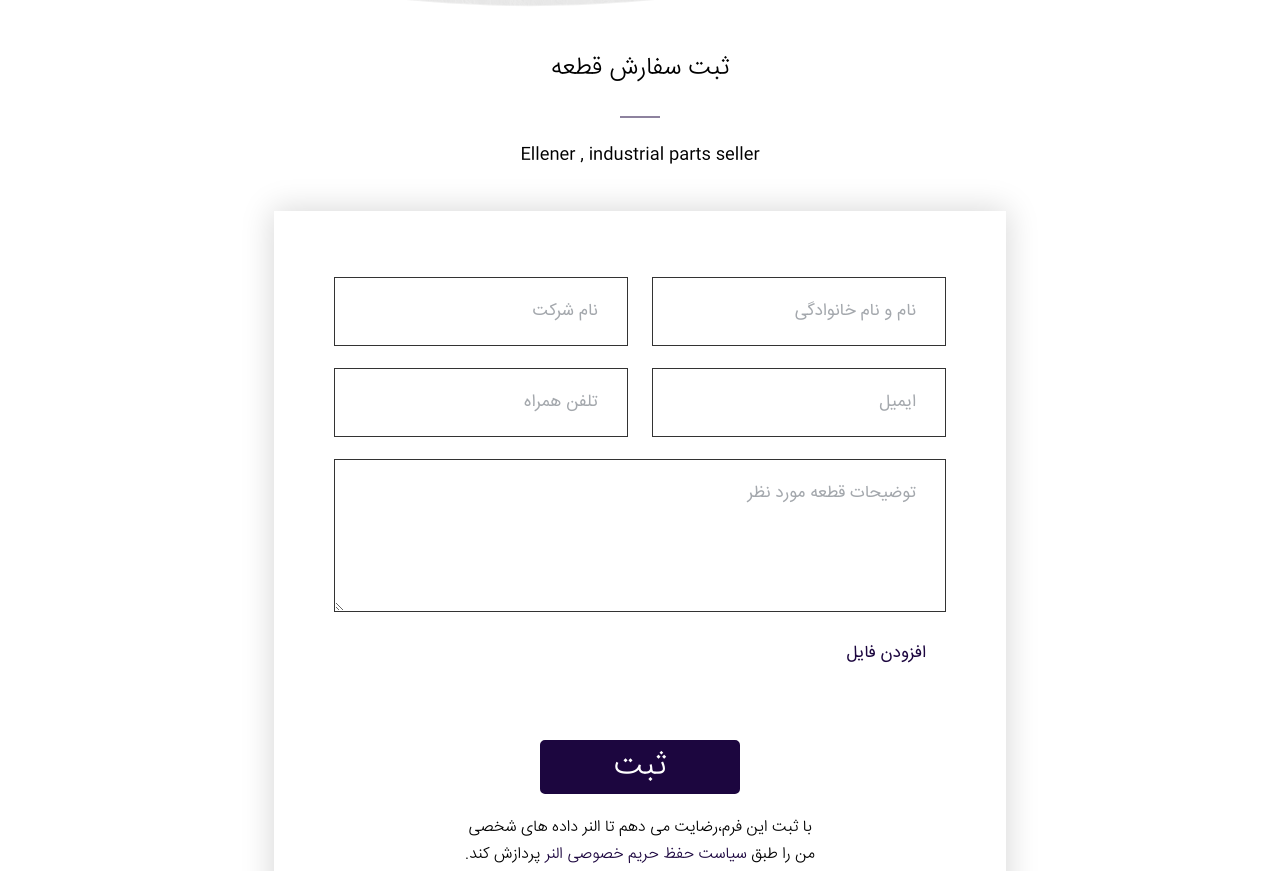
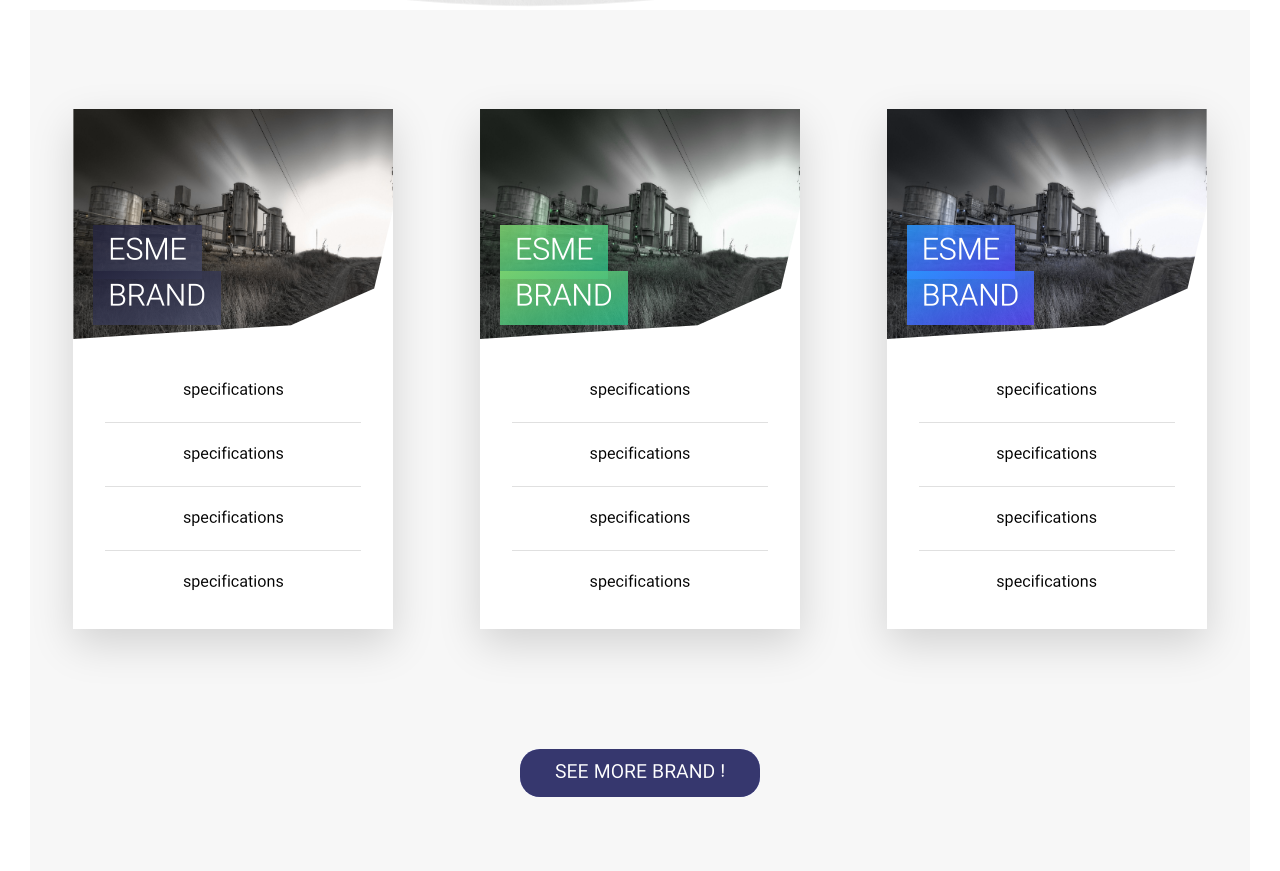
Before and after one commit to amanda-taheri/ellener, a website: page pages/index.html in a window 1280 px wide. Shown: the part 740-1611 px from the top of the page. Drawn offline with Linux system fonts and the light colour scheme; a web font is replaced by a local one.

Commit message:
add cards

```diff
--- a/pages/index.html
+++ b/pages/index.html
@@ -1,44 +1,65 @@
 <!DOCTYPE html>
 <html lang="fa_IR" dir="rtl">
   <head>
-	<link rel="stylesheet" href="../style.css">
-	<meta charset="UTF-8">
-	<meta http-equiv="X-UA-Compatible" content="IE=edge">
-	<meta name="viewport" content="width=device-width, initial-scale=1.0">
-	<meta name="title" content="Ellener|idustrial parts seller">
-	<meta name="language" content="FA">
+    <link rel="stylesheet" href="../style.css" />
+    <meta charset="UTF-8" />
+    <meta http-equiv="X-UA-Compatible" content="IE=edge" />
+    <meta name="viewport" content="width=device-width, initial-scale=1.0" />
+    <meta name="title" content="Ellener|idustrial parts seller" />
+    <meta name="language" content="FA" />
     <title>Ellener</title>
   </head>
   <body>
     <!------------------------- header ------------------------->
     <header class="header">
-
       <div class="header__logo--box">
-			<img src="../img/logo.png" alt="hello" class="header__logo" >
+        <img src="../img/logo.png" alt="hello" class="header__logo" />
       </div>
       <div class="header__title--box flex">
         <div class="btn--box">
-				<a href="#" class="btn btn1  btn-animation">ثبت سفارش</a>
+          <a href="#contact" class="btn btn1 btn-animation">ثبت سفارش</a>
           <a href="#" class="btn btn2 btn-animation">پیگیری سفارش</a>
-				<a href="#" class="btn btn3  btn-animation"> ارتباط با ما</a>
+          <a href="#" class="btn btn3 btn-animation"> ارتباط با ما</a>
         </div>
-			<div class="header__title ">
-				<h1 class="title" >Ellener</h1>
+        <div class="header__title">
+          <h1 class="title">Ellener</h1>
           <p class="desc">industrial parts seller</p>
         </div>
       </div>
 
-
       <!--Waves Container-->
       <div>
-			<svg class="waves"  viewBox="0 24 150 28" preserveAspectRatio="none" shape-rendering="auto">
+        <svg
+          class="waves"
+          viewBox="0 24 150 28"
+          preserveAspectRatio="none"
+          shape-rendering="auto"
+        >
           <defs>
-					<path id="gentle-wave" d="M-160 44c30 0 58-18 88-18s 58 18 88 18 58-18 88-18 58 18 88 18 v44h-352z" />
+            <path
+              id="gentle-wave"
+              d="M-160 44c30 0 58-18 88-18s 58 18 88 18 58-18 88-18 58 18 88 18 v44h-352z"
+            />
           </defs>
           <g class="parallax">
-					<use xlink:href="#gentle-wave" x="48" y="0" fill="rgba(255,255,255,0.7)" />
-					<use xlink:href="#gentle-wave" x="48" y="3" fill="rgba(255,255,255,0.5)" />
-					<use xlink:href="#gentle-wave" x="48" y="5" fill="rgba(255,255,255,0.3)" />
+            <use
+              xlink:href="#gentle-wave"
+              x="48"
+              y="0"
+              fill="rgba(255,255,255,0.7)"
+            />
+            <use
+              xlink:href="#gentle-wave"
+              x="48"
+              y="3"
+              fill="rgba(255,255,255,0.5)"
+            />
+            <use
+              xlink:href="#gentle-wave"
+              x="48"
+              y="5"
+              fill="rgba(255,255,255,0.3)"
+            />
             <use xlink:href="#gentle-wave" x="48" y="7" fill="#fff" />
           </g>
         </svg>
@@ -46,86 +67,127 @@
       <!--Waves end-->
     </header>
     <!------------------------- /header ------------------------->
-
-	<section class="contact">
-		<div class="contact__title">
-		    <h2 class="contact__title--h">ثبت سفارش قطعه</h2>
-		</div>
-		<div class="contact__title">
-		    <p class="contact__title--p">Ellener , industrial parts seller</p>
-		</div>
-		<div class="contact__form--container">
-		    <form action="#" class="contact__form">
-			<div class="field--double">
-			    <div class="field">
-				<input type="text" name="fullName" class="form__input input-check" id="fUllName" placeholder=" ">
-				<span class="form__tooltip">نام و نام خانوادگی را وارد کنید</span>
-				<label class="form__label" for="fullName">نام و نام خانوادگی</label>
-			    </div>
-			    <div class="field">
-				<input type="text" name="companyName" class="form__input input-check" id="companyName" placeholder=" ">
-				<span class="form__tooltip">نام شرکت را وارد کنید</span>
-				<label class="form__label" for="companyName">نام شرکت</label>
-
+    <!--------------------- section-card ----------------------->
+    <section class="section__shop" id="shop">
+      <div class="row">
+        <div class="col-1-of-3">
+          <div class="card">
+            <div class="card__side card__side--front">
+              <div class="card__picture card__picture-1">&nbsp;</div>
+              <h4 class="card__heading">
+                <span class="__heading--span card__heading--span-1">
+                  esme brand
+                </span>
+              </h4>
+              <div class="card__detail">
+                <ul>
+                  <li>specifications</li>
+                  <li>specifications</li>
+                  <li>specifications</li>
+                  <li>specifications</li>
+                </ul>
               </div>
             </div>
-			<div class="field--double">
-			    <div class="field">
-				<input type="email" name="email" class="form__input input-check" id="email" placeholder=" " pattern='\b[A-Za-z0-9._%+-]+@[A-Za-z0-9.-]+\.[A-Z|a-z]{2,}\b'>
-				<span class="form__tooltip">ایمیل را وارد کنید</span>
-				<label class="form__label" for="email">ایمیل</label>
+            <!--front-->
+            <div class="card__side card__side--back card__side--back-1">
+              <div class="card__cta">
+                <div class="card__price-box">
+                  <p class="card__p-1">nike</p>
+                  <p class="card__p-2">$111</p>
                 </div>
-
-			    <div class="field">
-				<input type="tel" name="phone" class="form__input input-check" id="phone" maxlength="11" placeholder=" " pattern='09(1[0-9]|3[1-9]|2[1-9]|9[0-9])-?[0-9]{3}-?[0-9]{4}'>
-				<span class="form__tooltip">تلفن همراه را وارد کنید</span>
-				<label class="form__label" for="phone">تلفن همراه</label>
+                <a href="#pupop" class="btn btn-white" id="btn-card"
+                  >see picture!</a
+                >
               </div>
             </div>
-
-
-			<div class="field">
-			    <textarea name="pDescription" class="form__input input-check" id="pDescription" rows="4" placeholder=" "></textarea>
-			    <span class="form__tooltip">توضیحات خود را در خصوص قطعه ی مورد نظر وارد کنید</span>
-			    <label class="form__label" for="pDescription">توضیحات قطعه مورد نظر</label>
-
-			</div>
-			<div class="form__attach">
-			    <button class="attach__tigger">
-						<svg class="attach__tigger--icon">
-							<use xlink:href="./img/symbol-defs.svg#icon-attachment"></use>
-						</svg>
-						<div class="attach__tigger--text">افزودن فایل</div>
-					</button>
-
-			    <input type="file" multiple class="attach__file file" />
-			</div>
-			<div class="attach__description"> تا پنج فایل قابل می توانید بارگزاری کنید.حجم هر فایل باید کمتر از ۵ مگابایت باشد. </div>
-			<div class="form__submit">
-			    <button type="submit" class="form--submit">ثبت</button>
-
-			    <div class="form__cookies">
-				<p class="form__cookie--text"> با ثبت این فرم،رضایت می دهم تا النر داده های شخصی من را طبق <span class="contact__span"> سیاست حفظ حریم خصوصی النر</span> پردازش کند.</p>
           </div>
         </div>
-
-		    </form>
+        <!--col-->
+        <div class="col-1-of-3">
+          <div class="card">
+            <div class="card__side card__side--front">
+              <div class="card__picture card__picture-2">&nbsp;</div>
+              <h4 class="card__heading">
+                <span class="__heading--span card__heading--span-2">
+                  esme brand
+                </span>
+              </h4>
+              <div class="card__detail">
+                <ul>
+                  <li>specifications</li>
+                  <li>specifications</li>
+                  <li>specifications</li>
+                  <li>specifications</li>
+                </ul>
+              </div>
+            </div>
+            <!--front-->
+            <div class="card__side card__side--back card__side--back-2">
+              <div class="card__cta">
+                <div class="card__price-box">
+                  <p class="card__p-1">addidas</p>
+                  <p class="card__p-2">$222</p>
+                </div>
+                <a href="#pupop" class="btn btn-white" id="btn-card"
+                  >see picture!</a
+                >
+              </div>
+            </div>
+          </div>
+        </div>
+        <!--col-->
+        <div class="col-1-of-3">
+          <div class="card">
+            <div class="card__side card__side--front">
+              <div class="card__picture card__picture-3">&nbsp;</div>
+              <h4 class="card__heading">
+                <span class="__heading--span card__heading--span-3">
+                  esme brand
+                </span>
+              </h4>
+              <div class="card__detail">
+                <ul>
+                  <li>specifications</li>
+                  <li>specifications</li>
+                  <li>specifications</li>
+                  <li>specifications</li>
+                </ul>
+              </div>
+            </div>
+            <!--front-->
+            <div class="card__side card__side--back card__side--back-3">
+              <div class="card__cta">
+                <div class="card__price-box">
+                  <p class="card__p-1">puma</p>
+                  <p class="card__p-2">$333</p>
+                </div>
+                <a href="#pupop" class="btn btn-white" id="btn-card"
+                  >see picture!</a
+                >
+              </div>
+            </div>
+          </div>
+        </div>
+      </div>
+      <!--row-->
+      <div class="u-center">
+        <a href="#" class="btn u-center btn-c1"> ! see more brand </a>
       </div>
     </section>
+    <!--------------------- section-card ----------------------->
 
     <!------------------------- footer ------------------------->
     <footer class="footer">
-
       <div class="subscribe">
         <label for="" class="btn-1">عضویت در خبرنامه</label>
         <div class="field-footer">
-				<input type="email" placeholder="آدرس ایمیل" >
+          <input type="email" placeholder="آدرس ایمیل" />
           <label class="btn-2">عضویت در خبرنامه</label>
         </div>
       </div>
 
       <div class="footer__column">
-			<h1 class="footer__title"> راه های ارتباطی</h1>
+        <h1 class="footer__title">راه های ارتباطی</h1>
         <ul class="footer__list">
           <li>متن آزمایشی</li>
           <li>متن آزمایشی</li>
@@ -143,7 +205,7 @@
       <div class="footer__column footer__column--1">
         <div class="footer__logo--box">
           <div class="footer__logo--text">ELLENER</div>
-				<img src="../img/logo.png" alt="hello" class="footer__logo" >
+          <img src="../img/logo.png" alt="hello" class="footer__logo" />
         </div>
         <!-- <ul class="social__icon">
 				<li class="social__icon--tem"><a class="social__icon--link" href="#">
@@ -158,13 +220,18 @@
 				<li class="social__icon--item"><a class="social__icon--link" href="#">
 				    <ion-icon name="logo-instagram"></ion-icon>
 				</a></li>
-			</ul> -->
-
-			<div class="ellener"> متن آزمایشی متن آزمایشی متن آزمایشی متن آزمایشی متن آزمایشی متن آزمایشی v متن آزمایشی متن آزمایشی</div>
+			</ul>
+			 -->
+        <div class="ellener">
+          متن آزمایشی متن آزمایشی متن آزمایشی متن آزمایشی متن آزمایشی متن
+          آزمایشی v متن آزمایشی متن آزمایشی
+        </div>
       </div>
     </footer>
     <div class="footer__bottom">
-		<div class="copyright">copyright &copy; 2021 Ellener - All Right Reserved</div>
+      <div class="copyright">
+        copyright &copy; 2021 Ellener - All Right Reserved
+      </div>
     </div>
     <!------------------------- /footer ------------------------->
 
--- a/sass/_base.scss
+++ b/sass/_base.scss
@@ -1,18 +1,21 @@
-*, *::after , *::before{
+*,
+*::after,
+*::before {
   padding: 0;
   margin: 0;
   box-sizing: inherit;
 }
 
-html{
+html {
   font-size: 62.5%;
+  scroll-behavior: smooth;
 }
 
-body{
+body {
   font-family: "IRANSans";
   box-sizing: border-box;
   direction: rtl;
-	padding: 3rem 3rem 0.5rem 3rem ;
+  padding: 3rem 3rem 0.5rem 3rem;
 }
 
 /* Animation */
@@ -47,16 +50,15 @@ body{
 
 @keyframes move-forever {
   0% {
-	 transform: translate3d(-90px,0,0);
+    transform: translate3d(-90px, 0, 0);
   }
   100% {
-	  transform: translate3d(85px,0,0);
+    transform: translate3d(85px, 0, 0);
   }
 }
 
-
 .parallax > use {
-	animation: move-forever 25s cubic-bezier(.55,.5,.45,.5)    infinite;
+  animation: move-forever 25s cubic-bezier(0.55, 0.5, 0.45, 0.5) infinite;
 }
 .parallax > use:nth-child(1) {
   animation-delay: -2s;
--- a/sass/_components.scss
+++ b/sass/_components.scss
@@ -1,4 +1,4 @@
-.btn{
+.btn {
   // width: 20rem;
   position: relative;
   background-color: #fff;
@@ -9,13 +9,13 @@
     cursor: pointer;
     border: none;
     display: inline-block;
-		padding: .9rem 3.5rem ;
+    padding: 0.9rem 3.5rem;
     font-size: 1.8rem;
     border-radius: 2rem;
     text-transform: uppercase;
     text-decoration: none;
     z-index: 2;
-		transition: all .2s;
+    transition: all 0.2s;
   }
   &:hover {
     box-shadow: 0 5px 20px rgba(#000, 1);
@@ -40,20 +40,28 @@
     opacity: 0;
   }
 }
-.btn--box{
+.btn--box {
   display: flex;
   flex-direction: column;
   position: relative;
   top: 1rem;
   right: 10rem;
 
-	.btn1{
+  .btn1 {
     animation: btn 2s ease-in-out;
   }
-	.btn2{
-		animation: btn 2s .2s ease-in-out;
+  .btn2 {
+    animation: btn 2s 0.2s ease-in-out;
   }
-	.btn3{
-		animation: btn 2s .4s ease-in-out;
+  .btn3 {
+    animation: btn 2s 0.4s ease-in-out;
   }
 }
+.btn-c1 {
+	color: #fff;
+	background-color: rgba(11, 15, 235, 0.541);
+  &::after {
+    background-color: rgba(0, 0, 0, 0.541);
+
+  }
+}
--- a/sass/_layout.scss
+++ b/sass/_layout.scss
@@ -13,7 +13,8 @@
   border-radius: 1rem;
   border-end-end-radius: 0;
   background-position-x: center;
-  background-position-y: 40%;;
+  background-position-y: 40%;
+  background-attachment: fixed;
   &__logo {
     &--box {
       display: flex;
@@ -21,7 +22,7 @@
       width: 12rem;
       height: 12rem;
       left: 1%;
-      right: 1%;
+      left: 1%;
       color: #fff;
     }
   }
--- /dev/null
+++ b/sass/_section-card.scss
@@ -0,0 +1,210 @@
+$color-blue-light: rgb(22, 8, 155);
+$color-blue-dark: rgb(21, 0, 36);
+$color-white: #fff;
+$color-black: #000;
+$margin-horizntal: 8rem;
+$color-grey-1: #f7f7f7;
+$color-grey-dark: #111;
+$color-grey: #e0e0e0;
+$color-card-1: #ffb900;
+$color-card-2: #ff7730;
+$color-card-3: #7ed56f;
+$color-card-4: #28b485;
+$color-card-5: #2998ff;
+$color-card-6: #5643fa;
+$color-grey-2: #999;
+$color-grey-3: #333;
+$color-red: rgb(231, 0, 0);
+$color-blue-light-1: rgb(59, 42, 211);
+
+.section__shop {
+  background-color: $color-grey-1;
+  padding: 25rem 0;
+  margin-top: -15rem;
+  width: 100%;
+  display: grid;
+}
+.row {
+  display: flex;
+  justify-content: space-around;
+}
+
+.col-1-of-3 {
+  width: 32rem;
+}
+.u-center {
+  text-align: center;
+  margin-top: 8rem;
+}
+
+.card {
+  perspective: 120rem;
+  height: 48rem;
+  position: relative;
+  &__side {
+    width: 100%;
+    height: 52rem;
+    box-shadow: 0 1.5rem 4rem rgba(0, 0, 0, 0.15);
+    position: absolute;
+    top: 0;
+    left: 0;
+    backface-visibility: hidden;
+    -webkit-backface-visibility: hidden;
+    overflow: hidden;
+    transition: all 1.5s;
+    &--front {
+      background-color: $color-white;
+    }
+    &--back {
+      transform: rotateY(180deg);
+      &-1 {
+        background-image: linear-gradient(
+          to right bottom,
+          #22223b,
+          #34a4e6
+        );
+      }
+      &-2 {
+        background-image: linear-gradient(
+          to right bottom,
+          #212529,
+          #343a40
+        );
+      }
+      &-3 {
+        background-image: linear-gradient(
+          to right bottom,
+          #184e77,
+          #1e6091
+        );
+      }
+    }
+  }
+
+  &:hover &__side--front {
+    transform: rotateY(-180deg);
+  }
+  &:hover &__side--back {
+    transform: rotateY(0);
+  }
+  &__picture {
+    background-size: cover;
+
+    height: 23rem;
+    background-blend-mode: hue; //new property ادغام رنگ با تصویر
+    // clip-path: polygon(0 0, 100% 0, 100% 100%, 0 80%);
+    clip-path: polygon(50% 0%, 100% 0, 100% 43%, 94% 78%, 68% 94%, 34% 97%, 0 100%, 0% 43%, 0 0);
+    &-1 {
+      background-image: linear-gradient(
+          to right bottom,
+          $color-card-5,
+          $color-card-6
+        ),
+        url(../img/1561424.jpg);
+    }
+    &-2 {
+      background-image: linear-gradient(
+          to right bottom,
+          $color-card-3,
+          $color-card-4
+        ),
+        url(../img/1561424.jpg);
+    }
+    &-3 {
+      background-image: linear-gradient(
+          to right bottom,
+          $color-card-1,
+          $color-card-2
+        ),
+        url(../img/1561424.jpg);
+    }
+  }
+  &__heading {
+    font-size: 2.8rem;
+    font-weight: 300;
+    color: $color-white;
+    text-transform: uppercase;
+    position: absolute;
+    top: 12rem;
+    left: 2rem;
+    text-align: left;
+    width: 55%;
+
+    &--span {
+      line-height: 1rem;
+
+      &-1 {
+        background-image: linear-gradient(
+          to right bottom,
+          rgba($color-card-5, 0.85),
+          rgba($color-card-6, 0.85)
+        );
+        word-spacing: 1rem;
+        padding: 0.4rem 1.5rem;
+        -webkit-box-decoration-break: clone; //new property اعمال پدینگ موثع شکستن کلمات
+      }
+      &-2 {
+        background-image: linear-gradient(
+          to right bottom,
+          rgba($color-card-3, 0.85),
+          rgba($color-card-4, 0.85)
+        );
+        padding: 0.4rem 1.5rem;
+        -webkit-box-decoration-break: clone;
+      }
+      &-3 {
+        background-image: linear-gradient(
+          to right bottom,
+          rgba(#22223b, 0.85),
+          rgba(#4a4e69, 0.85)
+        );
+        padding: 0.4rem 1.5rem;
+        -webkit-box-decoration-break: clone;
+      }
+    }
+  }
+  &__detail {
+    padding: 0;
+    margin-top: 2rem;
+    ul {
+      text-decoration: none;
+      list-style-type: none;
+      width: 80%;
+      margin: 0 auto;
+      li {
+        text-align: center;
+        font-size: 1.5rem;
+        padding: 1.9rem;
+        &:not(:last-child) {
+          border-bottom: 1px solid $color-grey;
+        }
+      }
+    }
+  }
+  &__cta {
+    position: absolute;
+    text-align: center;
+    top: 50%;
+    left: 50%;
+    transform: translate(-50%, -50%);
+  }
+  &__price-box {
+    color: $color-white;
+    text-align: center;
+    margin-bottom: 8rem;
+  }
+  &__p-1 {
+    font-size: 4rem;
+    text-transform: uppercase;
+    margin-bottom: 2rem;
+  }
+  &__p-2 {
+    font-size: 3rem;
+    text-transform: uppercase;
+    font-weight: 100;
+  }
+  #btn-card {
+    font-size: 2rem;
+    padding: 1.6rem 1.8rem;
+  }
+}
```
Also changed, not shown: sass/_contact.scss (+11 -9 lines), sass/main.scss (+3 -7 lines), style.css. Lines whose indentation alone changed are shown as unchanged.
